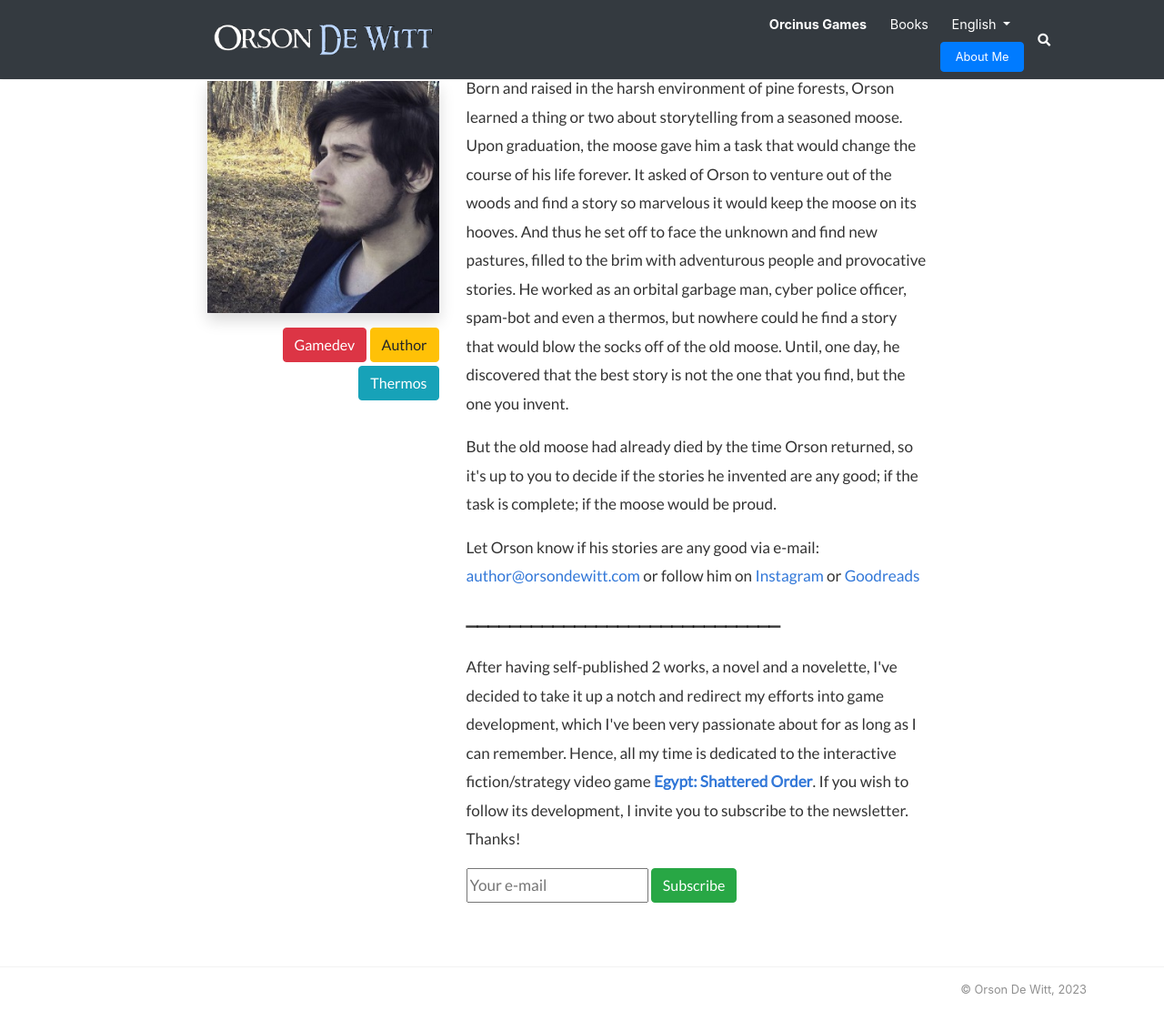
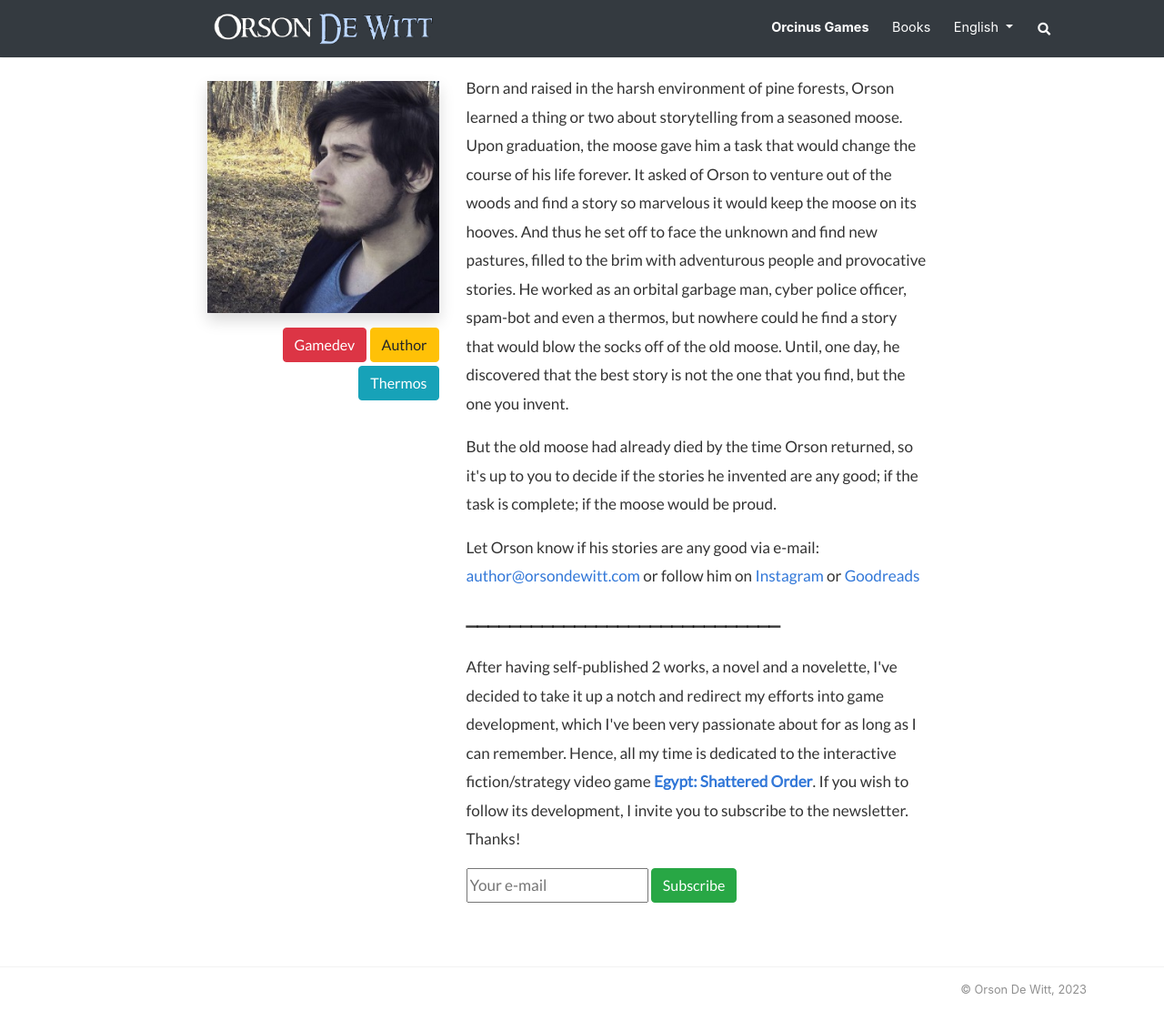
Before and after one commit to OrsonDWitt/OrsonDWitt.github.io, a Jekyll site: the page built from _pages/about.md, in a window 1280 px wide and 1171 px high. Shown: the top 1133 px of the window at 91% size. Built offline with Jekyll 4.4.1, drawn with Linux system fonts in a browser that asks for light colours; nearby versions of some CDN libraries.

Commit message:
Update default.html

```diff
--- a/_layouts/default.html
+++ b/_layouts/default.html
@@ -69,12 +69,6 @@
         <a class="nav-link dropdown-toggle" href="#" id="navbarDropdownMenuLink" data-toggle="dropdown" aria-haspopup="true" aria-expanded="false">
           English
         </a>
-    <button class="btn btn-primary rounded-pill px-3 mb-2 mb-lg-0" data-bs-toggle="modal" data-bs-target="#feedbackModal">
-	<span class="d-flex align-items-center">
-	    <i class="bi bi-person-fill me-2"></i>
-	    <span class="small">About Me</span>
-	</span>
-    </button>
 <!--  <div class="dropdown-menu dropdown-menu-right" aria-labelledby="navbarDropdownMenuLink">
           <a class="dropdown-menu" href="{{ site.russian }}">Russian</a>
         </div> -->
```
